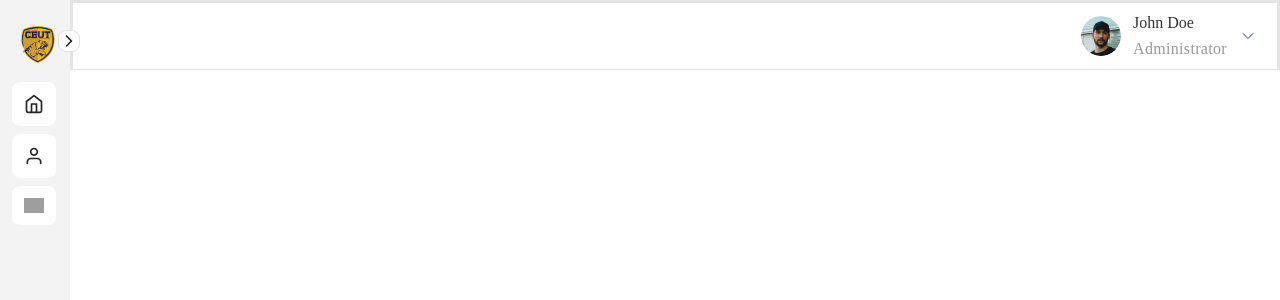
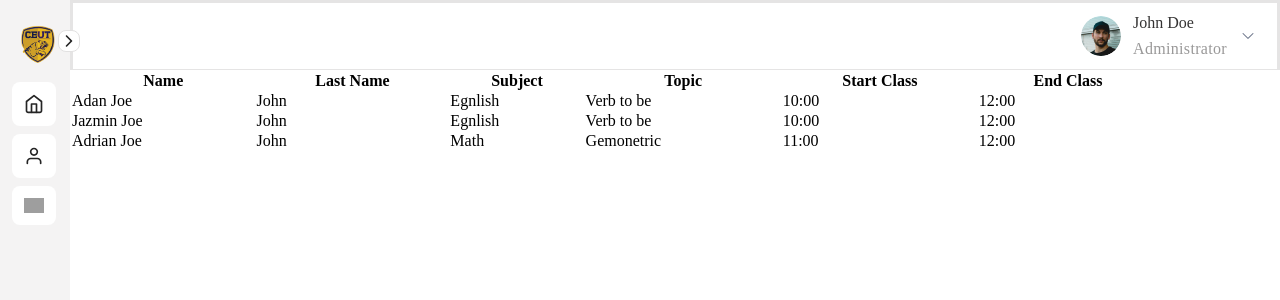
Before and after one commit to macin-dev/time-tracker, a React (Vite) app: page / in a window 1280 px wide. Shown: the top 300 px of the page. Built offline with nearby package versions, Linux system fonts and the light colour scheme; grey boxes are pictures that could not be loaded.

Commit message:
initializing tanstack table library

```diff
--- a/package.json
+++ b/package.json
@@ -10,6 +10,7 @@
     "preview": "vite preview"
   },
   "dependencies": {
+    "@tanstack/react-table": "^8.20.5",
     "react": "^18.3.1",
     "react-dom": "^18.3.1",
     "react-router-dom": "6",
--- /dev/null
+++ b/src/components/table/Table.jsx
@@ -0,0 +1,72 @@
+import {
+  flexRender,
+  getCoreRowModel,
+  useReactTable,
+} from "@tanstack/react-table";
+import { data } from "./data";
+
+import "./Table.scss";
+
+const columns = [
+  {
+    accessorKey: "name",
+    header: "Name",
+    cell: (props) => <p>{props.getValue()}</p>,
+  },
+  {
+    accessorKey: "lastName",
+    header: "Last Name",
+    cell: (props) => <p>{props.getValue()}</p>,
+  },
+  {
+    accessorKey: "subject",
+    header: "Subject",
+    cell: (props) => <p>{props.getValue()}</p>,
+  },
+  {
+    accessorKey: "topic",
+    header: "Topic",
+    cell: (props) => <p>{props.getValue()}</p>,
+  },
+  {
+    accessorKey: "startClass",
+    header: "Start Class",
+    cell: (props) => <p>{props.getValue()}</p>,
+  },
+  {
+    accessorKey: "endClass",
+    header: "End Class",
+    cell: (props) => <p>{props.getValue()}</p>,
+  },
+];
+
+const Table = () => {
+  const table = useReactTable({
+    data,
+    columns,
+    getCoreRowModel: getCoreRowModel(),
+  });
+
+  return (
+    <table className="table">
+      {table.getHeaderGroups().map((headerGroup) => (
+        <tr key={headerGroup.id} className="table-header">
+          {headerGroup.headers.map((header) => (
+            <th key={header.id}>{header.column.columnDef.header}</th>
+          ))}
+        </tr>
+      ))}
+      {table.getRowModel().rows.map((row) => (
+        <tr key={row.id}>
+          {row.getVisibleCells().map((cell) => (
+            <td key={cell.id}>
+              {flexRender(cell.column.columnDef.cell, cell.getContext())}
+            </td>
+          ))}
+        </tr>
+      ))}
+    </table>
+  );
+};
+
+export default Table;
--- /dev/null
+++ b/src/components/table/Table.scss
@@ -0,0 +1,7 @@
+.table {
+  width: 90%;
+}
+
+// .table-header {
+//   display: flex;
+// }
--- /dev/null
+++ b/src/components/table/data.js
@@ -0,0 +1,32 @@
+export const data = [
+  {
+    id: 12409,
+    name: "Adan Joe",
+    lastName: "John",
+    subject: "Egnlish",
+    topic: "Verb to be",
+    startClass: "10:00",
+    endClass: "12:00",
+    state: "done",
+  },
+  {
+    id: 54643,
+    name: "Jazmin Joe",
+    lastName: "John",
+    subject: "Egnlish",
+    topic: "Verb to be",
+    startClass: "10:00",
+    endClass: "12:00",
+    state: "done",
+  },
+  {
+    id: 43399,
+    name: "Adrian Joe",
+    lastName: "John",
+    subject: "Math",
+    topic: "Gemonetric",
+    startClass: "11:00",
+    endClass: "12:00",
+    state: "done",
+  },
+];
--- a/src/pages/Reports.jsx
+++ b/src/pages/Reports.jsx
@@ -1,9 +1,11 @@
+import Table from "../components/table/Table";
 import TopBar from "../components/topbar/TopBar";
 
 const Reports = () => {
   return (
     <section>
       <TopBar />
+      <Table />
     </section>
   );
 };
```
Also changed, not shown: 1 other file (tests, documents, lock files or other folders).
